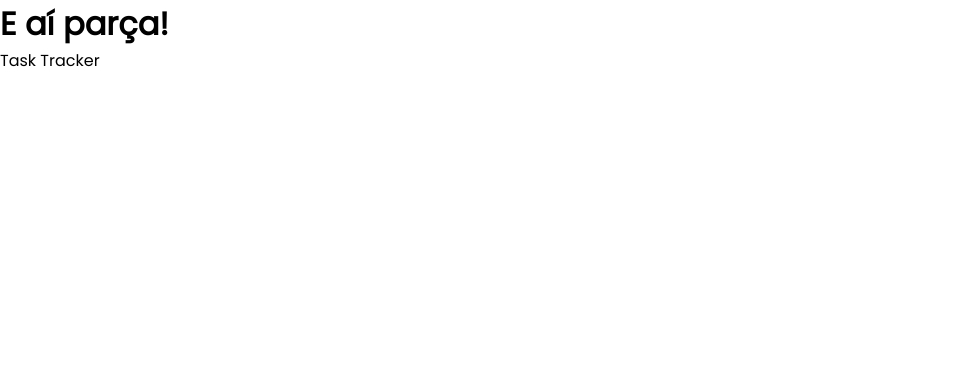
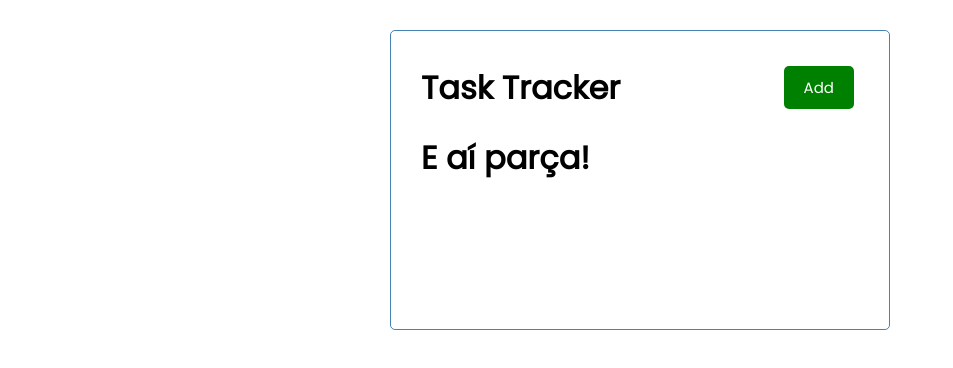
Before and after one commit to gilbertoalmeida/angular-crash-course, an Angular app: page / in a window 1280 px wide. Shown: the top 368 px of the page, without its empty margins (0-953 px from the left). Built offline with nearby package versions, Linux system fonts and the light colour scheme.

Commit message:
added a header component with a reusable button

```diff
--- a/src/app/app.component.html
+++ b/src/app/app.component.html
@@ -1,2 +1,4 @@
-<h1>E aí parça!</h1>
-<div>{{title}}</div>
+<div class="container">
+  <app-header></app-header>
+  <h1>E aí parça!</h1>
+</div>
--- a/src/app/app.component.ts
+++ b/src/app/app.component.ts
@@ -5,6 +5,4 @@
   templateUrl: './app.component.html',
   styleUrls: ['./app.component.css']
 })
-export class AppComponent {
-  title: string = 'Task Tracker';
-}
+export class AppComponent { }
--- a/src/app/app.module.ts
+++ b/src/app/app.module.ts
@@ -2,10 +2,14 @@
 import { BrowserModule } from '@angular/platform-browser';
 
 import { AppComponent } from './app.component';
+import { HeaderComponent } from './components/header/header.component';
+import { ButtonComponent } from './components/button/button.component';
 
 @NgModule({
   declarations: [
-    AppComponent
+    AppComponent,
+    HeaderComponent,
+    ButtonComponent
   ],
   imports: [
     BrowserModule
--- /dev/null
+++ b/src/app/components/button/button.component.html
@@ -0,0 +1,2 @@
+<button [ngStyle]="{'background-color': color}" class="btn" (click)="onClick()">{{text}}
+</button>
--- /dev/null
+++ b/src/app/components/button/button.component.ts
@@ -0,0 +1,21 @@
+import { Component, OnInit, Input, Output, EventEmitter } from '@angular/core';
+
+@Component({
+  selector: 'app-button',
+  templateUrl: './button.component.html',
+  styleUrls: ['./button.component.css']
+})
+export class ButtonComponent implements OnInit {
+  @Input() text?: string
+  @Input() color?: string
+  @Output() btnClick = new EventEmitter()
+
+  constructor() { }
+
+  ngOnInit(): void {
+  }
+
+  onClick() {
+    this.btnClick.emit()
+  }
+}
--- /dev/null
+++ b/src/app/components/header/header.component.css
@@ -0,0 +1,6 @@
+header {
+  display: flex;
+  justify-content: space-between;
+  align-items: center;
+  margin-bottom: 20px;
+}
--- /dev/null
+++ b/src/app/components/header/header.component.html
@@ -0,0 +1,4 @@
+<header>
+  <h1>{{title}}</h1>
+  <app-button color="green" text="Add" (btnClick)="toggleAddTask()"></app-button>
+</header>
--- /dev/null
+++ b/src/app/components/header/header.component.ts
@@ -0,0 +1,20 @@
+import { Component, OnInit } from '@angular/core';
+
+@Component({
+  selector: 'app-header',
+  templateUrl: './header.component.html',
+  styleUrls: ['./header.component.css']
+})
+export class HeaderComponent implements OnInit {
+  title: string = 'Task Tracker';
+
+  constructor() { }
+
+  ngOnInit(): void {
+  }
+
+  toggleAddTask() {
+    alert("add a task")
+  }
+
+}
```
Also changed, not shown: src/app/components/button/button.component.css (added), 2 other files (tests, documents, lock files or other folders).
